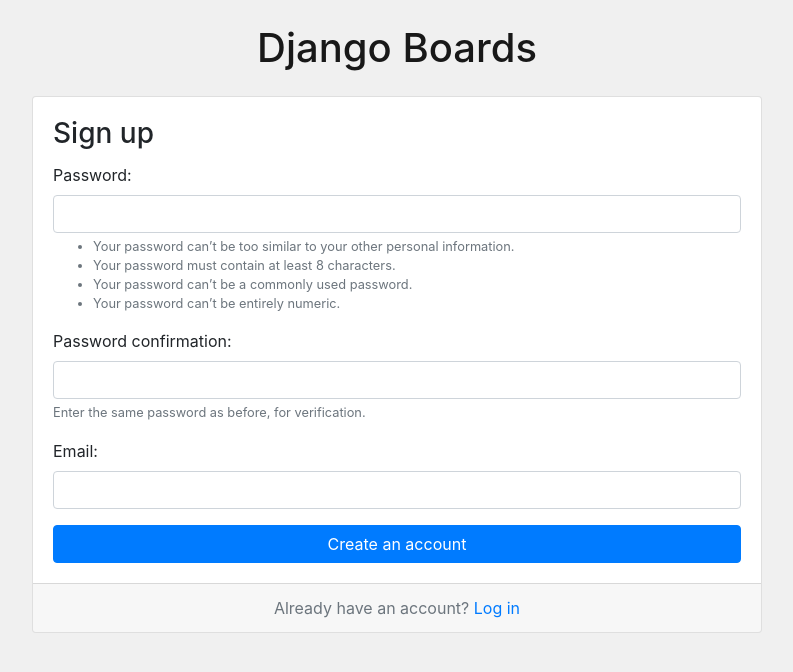
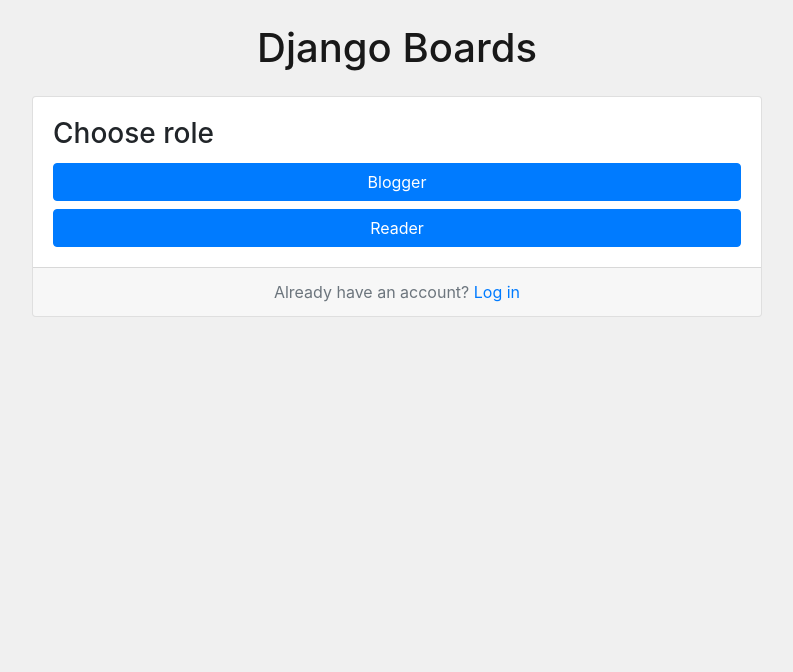
Before and after one commit to Manviel/JellyBean, a Django app: page /signup/ in a window 1280 px wide. Shown: the top 672 px of the page, without its empty margins (243-1036 px from the left). Run offline with Django 3.2, Linux system fonts and the light colour scheme; parts of the project's set-up code (start-up, migrations or seed data) failed here and were passed over; some libraries are stand-ins or nearby versions.

```diff
--- a/accounts/forms.py
+++ b/accounts/forms.py
@@ -2,7 +2,7 @@ from django import forms
 from django.contrib.auth.forms import UserCreationForm
 from django.db import transaction
 
-from .models import Subject, User, Reader
+from .models import Subject, User, Reader, Blogger
 
 
 class SignUpForm(UserCreationForm):
@@ -22,7 +22,7 @@ class UserInformationUpdateForm(forms.ModelForm):
 
     class Meta:
         model = User
-        fields = ('first_name', 'last_name', 'email', )
+        fields = ('email', )
 
 
 class ReaderSignUpForm(UserCreationForm):
@@ -46,12 +46,22 @@ class ReaderSignUpForm(UserCreationForm):
 
 
 class BloggerSignUpForm(UserCreationForm):
+    birth = forms.DateTimeField(
+        widget=forms.DateInput(
+            format='%m/%d/%Y',
+            attrs={'class': 'datepicker'}
+        ),
+        input_formats=('%m/%d/%Y', ),
+        required=True
+    )
+
     class Meta(UserCreationForm.Meta):
         model = User
 
-    def save(self, commit=True):
+    @transaction.atomic
+    def save(self):
         user = super().save(commit=False)
         user.is_blogger = True
-        if commit:
-            user.save()
+        user.save()
+        blogger = Blogger.objects.create(user=user)
         return user
--- a/accounts/views.py
+++ b/accounts/views.py
@@ -6,7 +6,11 @@ from django.utils.decorators import method_decorator
 from django.views.generic import UpdateView, CreateView
 
 from .forms import SignUpForm, UserInformationUpdateForm, BloggerSignUpForm, ReaderSignUpForm
-from .models import User
+from .models import User, Reader
+
+
+def choose(request):
+    return render(request, 'includes/choose.html')
 
 
 def signup(request):
@@ -24,7 +28,7 @@ def signup(request):
 class ReaderSignUpView(CreateView):
     model = User
     form_class = ReaderSignUpForm
-    template_name = 'register/signup_form.html'
+    template_name = 'signup.html'
 
     def get_context_data(self, **kwargs):
         kwargs['user_type'] = 'reader'
@@ -33,13 +37,13 @@ class ReaderSignUpView(CreateView):
     def form_valid(self, form):
         user = form.save()
         login(self.request, user)
-        return redirect('readers')
+        return redirect('home')
 
 
 class BloggerSignUpView(CreateView):
     model = User
     form_class = BloggerSignUpForm
-    template_name = 'register/signup_form.html'
+    template_name = 'signup.html'
 
     def get_context_data(self, **kwargs):
         kwargs['user_type'] = 'blogger'
@@ -48,7 +52,7 @@ class BloggerSignUpView(CreateView):
     def form_valid(self, form):
         user = form.save()
         login(self.request, user)
-        return redirect('bloggers')
+        return redirect('home')
 
 
 @method_decorator(login_required, name='dispatch')
@@ -59,3 +63,17 @@ class UserUpdateView(UpdateView):
 
     def get_object(self):
         return self.request.user
+
+
+@method_decorator(login_required, name='dispatch')
+class interestsView(UpdateView):
+    model = Reader
+    form_class = ReaderSignUpForm
+    template_name = 'interests.html'
+    success_url = reverse_lazy('home')
+
+    def get_object(self):
+        return self.request.user.reader
+
+    def form_valid(self, form):
+        return super().form_valid(form)
--- a/boards/models.py
+++ b/boards/models.py
@@ -1,7 +1,8 @@
 from django.db import models
-from django.contrib.auth.models import User
 from django.utils.text import Truncator
 from django.utils.html import mark_safe
+
+from accounts.models import User
 
 from markdown import markdown
 import math
--- a/myproject/settings.py
+++ b/myproject/settings.py
@@ -114,6 +114,8 @@ USE_TZ = True
 # Static files (CSS, JavaScript, Images)
 # https://docs.djangoproject.com/en/2.1/howto/static-files/
 
+AUTH_USER_MODEL = 'accounts.User'
+
 STATIC_URL = '/static/'
 
 STATICFILES_DIRS = [
--- a/myproject/urls.py
+++ b/myproject/urls.py
@@ -29,7 +29,7 @@ urlpatterns = [
         views.PostUpdateView.as_view(),
         name='edit_post'
     ),
-    path('signup/', accounts_views.signup, name='signup'),
+    path('signup/', accounts_views.choose, name='signup'),
     path(
         'signup/blogger/',
         accounts_views.BloggerSignUpView.as_view(),
--- a/static/css/accounts.css
+++ b/static/css/accounts.css
@@ -1,3 +1,12 @@
 body { background-color: #f0f0f0; }
 
+ul { list-style-type: none; }
+
+label { display: block; }
+
+.form-control:last-child {
+  display: inline-block;
+  width: auto;
+}
+
 .logo a { color: rgba(0,0,0,.9); }
--- /dev/null
+++ b/templates/includes/choose.html
@@ -0,0 +1,20 @@
+{% extends 'base_accounts.html' %}
+
+{% block title %}Sign up{% endblock %}
+
+{% block content %}
+<div class="row justify-content-center">
+  <div class="col-lg-8 col-md-10 col-sm-12">
+    <div class="card">
+      <div class="card-body">
+        <h3 class="card-title">Choose role</h3>
+        <a href="{% url 'blogger_signup' %}" class="btn btn-primary btn-block">Blogger</a>
+        <a href="{% url 'reader_signup' %}" class="btn btn-primary btn-block">Reader</a>
+      </div>
+      <div class="card-footer text-muted text-center">
+        Already have an account? <a href="{% url 'login' %}">Log in</a>
+      </div>
+    </div>
+  </div>
+</div>
+{% endblock %}
--- a/templates/password_reset_subject.txt
+++ /dev/null
@@ -1 +0,0 @@
-[Django Boards] Please reset your password
```
Also changed, not shown: accounts/models.py (+33 -2 lines), accounts/migrations/0001_initial.py (added), accounts/migrations/0002_auto_20181006_1546.py (added), static/img/avatar.svg (deleted).
